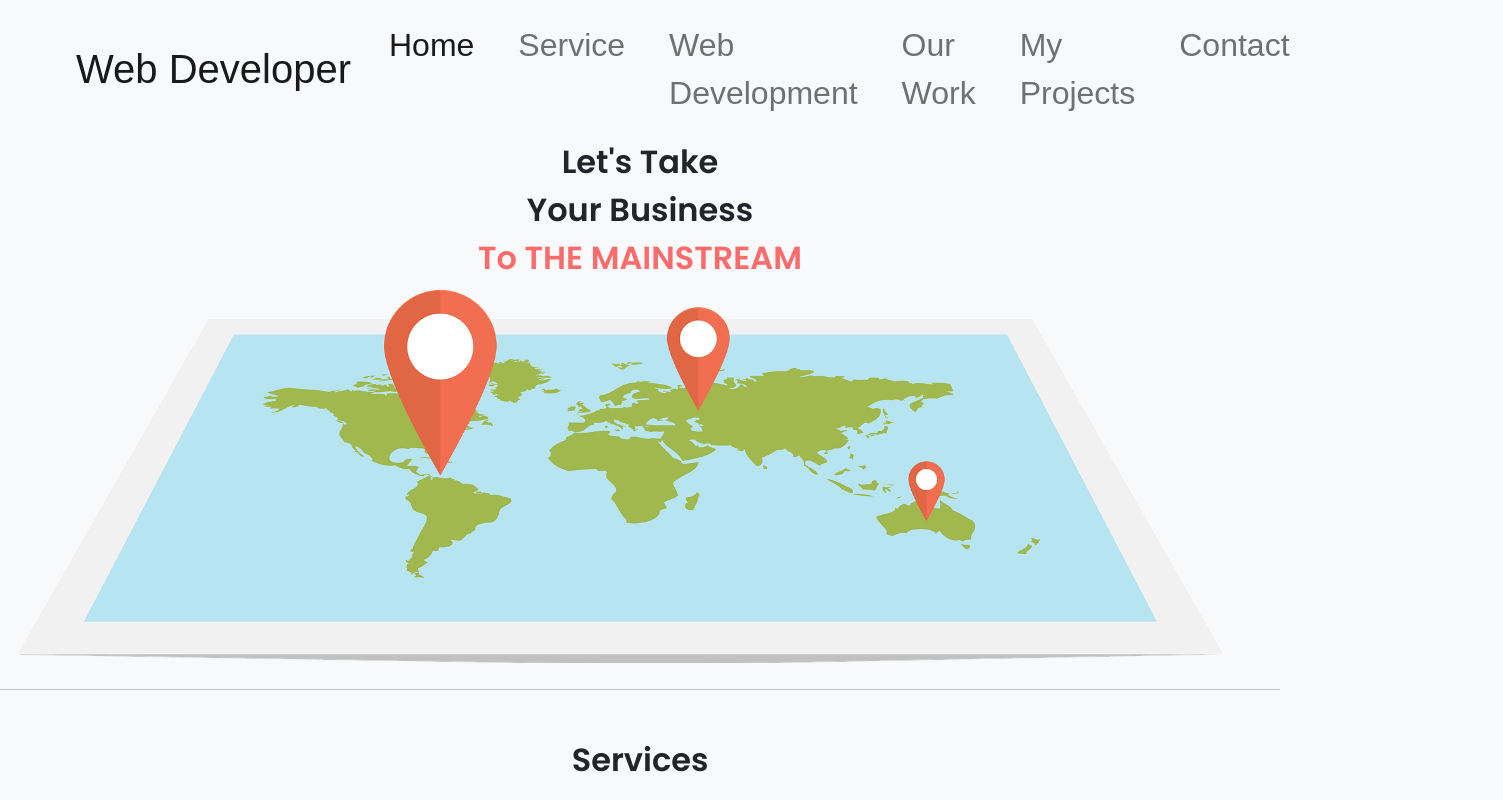
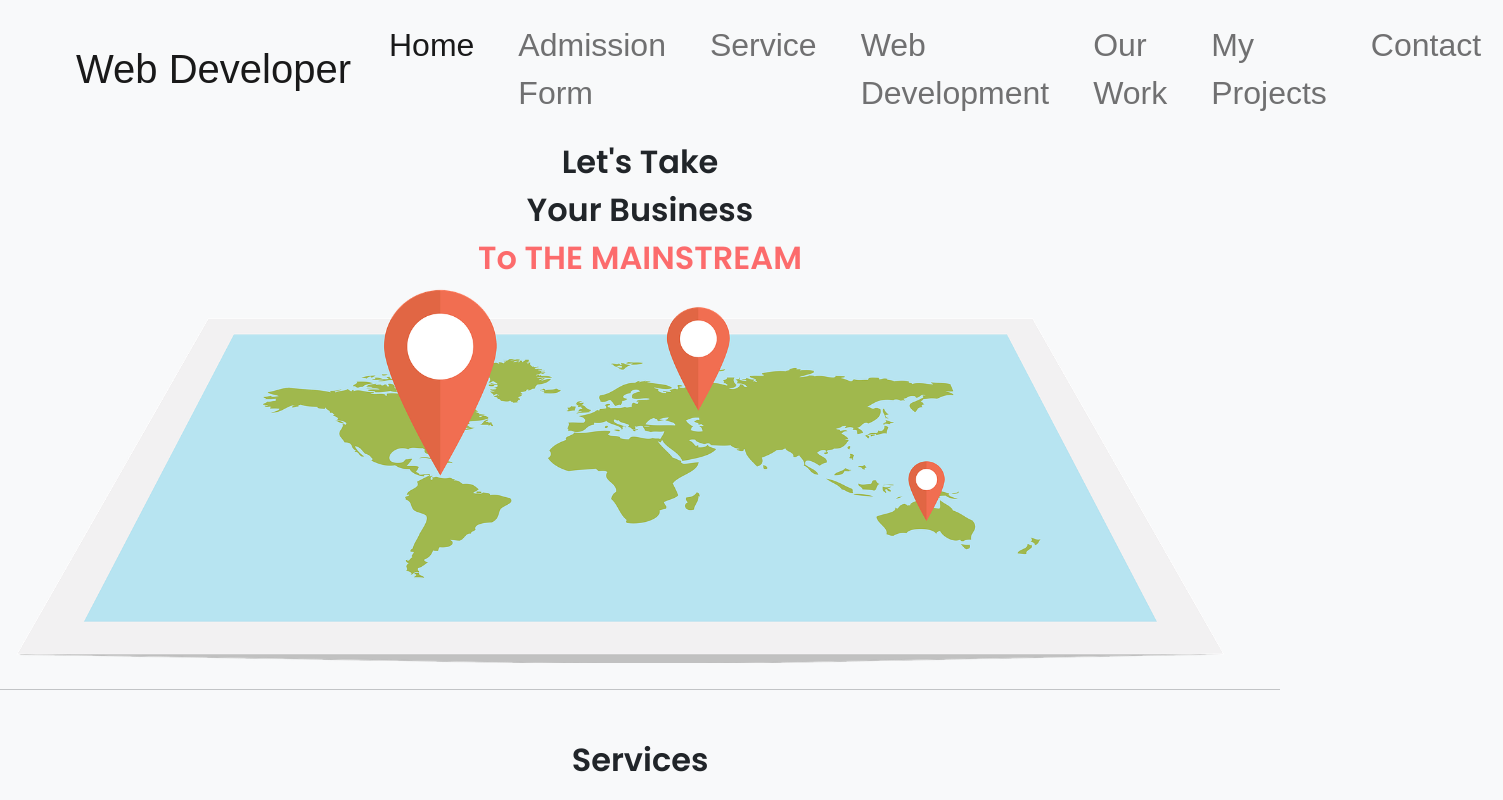
Before and after one commit to chetangawade/Web-Development, a plain HTML site: page index.html in a window 1280 px wide. Shown: the top 800 px of the page, 1503 px wide, since content can reach past the window. Drawn offline with nearby package versions, Linux system fonts and the light colour scheme; a web font is replaced by a local one.

Commit message:
Update index.html

```diff
--- a/index.html
+++ b/index.html
@@ -33,6 +33,9 @@
         <div class="navbar-nav list-st">
           <li class="nav-item  li-st fs-2">
             <a class="nav-link active " aria-current="page" href="#home">Home</a>
+          </li>
+          <li class="nav-item li-st fs-2">
+            <a class="nav-link" href="https://docs.google.com/forms/d/e/1FAIpQLSeO4CzmrcivaqUHWCE_-ifGpqcVuJP0ppcmhI5KSytxTCYANw/viewform?vc=0&c=0&w=1&flr=0&hl=en_GB">Admission Form</a>
           </li>
           <li class="nav-item li-st fs-2">
             <a class="nav-link" href="#service">Service</a>
```
